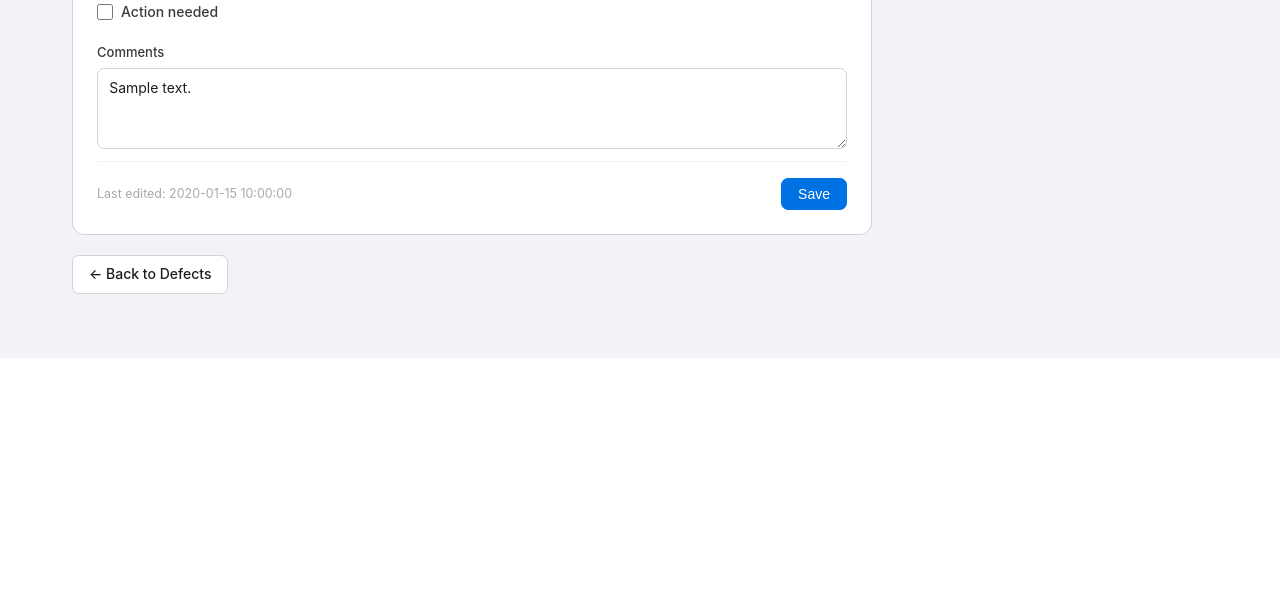
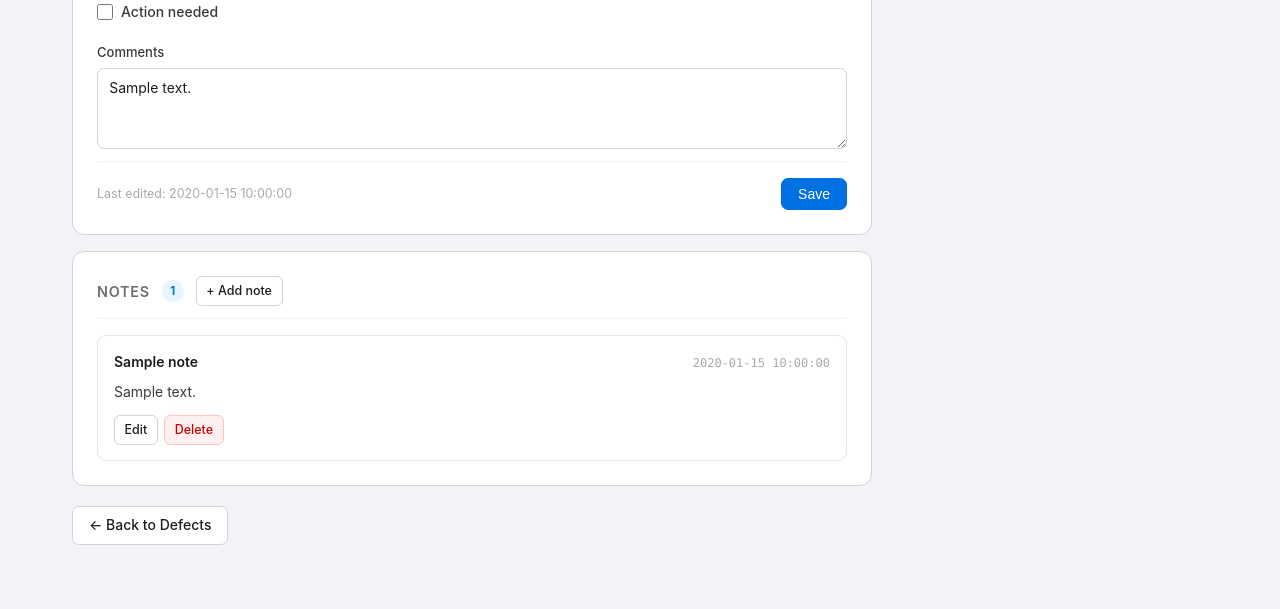
Before and after one commit to maruelha/chaosco, a Flask app: template app/templates/defect_detail.html in a window 1280 px wide. Shown: the part 1548-2157 px from the top of the page. Before the commit the page ends 1906 px from the top, so only its background shows below. Run offline with Flask 3, Linux system fonts and the light colour scheme; the template is opened without the code that fills it: most values are stand-ins (such as "Sample title", 1, 10 or a date in 2020).

Commit message:
UI Pass C: notes — quick-add from list + full CRUD in detail
Each defect row in the list now has a + Note button that opens
a lightweight add-note form and returns to the list with a banner
confirmation. The detail view gains a Notes section (id=notes)
showing all notes newest-first, with add/edit/delete actions; all
three operations use Post-Redirect-Get and surface banners.

Storage additions: list_notes_for_defect, get_note, add_note,
update_note, delete_note. list_defects now includes a note_count
subquery so the list shows the count without extra queries.

Three new templates: note_add, note_edit, note_confirm_delete.

Co-Authored-By: Claude Sonnet 4.6 <noreply@anthropic.com>

```diff
--- a/app/database.py
+++ b/app/database.py
@@ -148,7 +148,8 @@ def list_defects(
     sql = """
         SELECT d.defect_id, d.channel, d.country, d.solman_status, d.priority,
                d.assigned_to, d.excel_row, d.solman_name,
-               COALESCE(a.action_needed, 0) AS action_needed
+               COALESCE(a.action_needed, 0) AS action_needed,
+               (SELECT COUNT(*) FROM defect_notes n WHERE n.defect_id = d.defect_id) AS note_count
         FROM defects d
         LEFT JOIN defect_annotations a ON a.defect_id = d.defect_id
         WHERE 1=1
@@ -230,6 +231,54 @@ def upsert_defect_annotation(
         )
 
 
+def list_notes_for_defect(conn: sqlite3.Connection, defect_id: str) -> list[dict]:
+    """All notes for a defect, newest first."""
+    return _rows_to_dicts(conn.execute(
+        "SELECT * FROM defect_notes WHERE defect_id = ? ORDER BY created_at DESC",
+        (defect_id,),
+    ))
+
+
+def get_note(conn: sqlite3.Connection, note_id: int) -> dict | None:
+    rows = _rows_to_dicts(conn.execute(
+        "SELECT * FROM defect_notes WHERE id = ?", (note_id,)
+    ))
+    return rows[0] if rows else None
+
+
+def add_note(
+    conn: sqlite3.Connection,
+    defect_id: str,
+    heading: str | None,
+    note_text: str | None,
+) -> None:
+    from datetime import datetime
+    now = datetime.now().isoformat(timespec="seconds")
+    with conn:
+        conn.execute(
+            "INSERT INTO defect_notes (defect_id, created_at, heading, note) VALUES (?, ?, ?, ?)",
+            (defect_id, now, heading, note_text),
+        )
+
+
+def update_note(
+    conn: sqlite3.Connection,
+    note_id: int,
+    heading: str | None,
+    note_text: str | None,
+) -> None:
+    with conn:
+        conn.execute(
+            "UPDATE defect_notes SET heading = ?, note = ? WHERE id = ?",
+            (heading, note_text, note_id),
+        )
+
+
+def delete_note(conn: sqlite3.Connection, note_id: int) -> None:
+    with conn:
+        conn.execute("DELETE FROM defect_notes WHERE id = ?", (note_id,))
+
+
 def upsert_defects(conn: sqlite3.Connection, rows: list[dict], today: str) -> dict:
     """Process rows and upsert into defects.  All writes are in one transaction.
 
--- a/app/static/style.css
+++ b/app/static/style.css
@@ -450,3 +450,150 @@ dt:last-of-type, dd:last-of-type { border-bottom: none; }
 
 /* --------------------------------------------------------------- util */
 .mono { font-family: 'SF Mono', 'Cascadia Code', Consolas, monospace; font-size: 0.8125rem; }
+
+/* --------------------------------------------------------------- small button + danger */
+.btn-sm {
+  padding: 0.25rem 0.6rem;
+  font-size: 0.78rem;
+  border-radius: 6px;
+}
+.btn-danger {
+  background: #fff0f0;
+  color: #c00;
+  border-color: #ffc5c5;
+}
+.btn-danger:hover { background: #ffdede; border-color: #ffaaaa; }
+.btn-delete {
+  background: #ff3b30;
+  color: #fff;
+  border-color: #ff3b30;
+}
+.btn-delete:hover { background: #d92d22; border-color: #d92d22; }
+
+/* --------------------------------------------------------------- notes card */
+.notes-card {
+  background: #fff;
+  border: 1px solid #d2d2d7;
+  border-radius: 12px;
+  padding: 1.5rem;
+  max-width: 800px;
+  margin-bottom: 1rem;
+}
+
+.notes-count-badge {
+  display: inline-flex;
+  align-items: center;
+  justify-content: center;
+  min-width: 22px;
+  height: 22px;
+  background: #e8f4ff;
+  color: #0071e3;
+  font-size: 0.72rem;
+  font-weight: 700;
+  border-radius: 20px;
+  padding: 0 0.45rem;
+}
+
+.notes-list {
+  display: flex;
+  flex-direction: column;
+  gap: 0.75rem;
+}
+
+.note-item {
+  border: 1px solid #e5e5ea;
+  border-radius: 9px;
+  padding: 0.9rem 1rem;
+}
+
+.note-meta {
+  display: flex;
+  align-items: baseline;
+  gap: 0.75rem;
+  margin-bottom: 0.5rem;
+  flex-wrap: wrap;
+}
+.note-heading {
+  font-size: 0.875rem;
+  font-weight: 600;
+  color: #1d1d1f;
+  flex: 1;
+}
+.note-date {
+  font-family: 'SF Mono', 'Cascadia Code', Consolas, monospace;
+  font-size: 0.75rem;
+  color: #aaa;
+  white-space: nowrap;
+}
+.note-text {
+  font-size: 0.875rem;
+  color: #3a3a3c;
+  line-height: 1.6;
+  white-space: pre-wrap;
+  word-break: break-word;
+  margin-bottom: 0.75rem;
+}
+.note-actions {
+  display: flex;
+  gap: 0.4rem;
+}
+
+.notes-empty {
+  font-size: 0.875rem;
+  color: #aaa;
+  padding: 0.75rem 0;
+}
+.notes-empty a {
+  color: #0071e3;
+  text-decoration: none;
+}
+.notes-empty a:hover { text-decoration: underline; }
+
+/* --------------------------------------------------------------- list notes column */
+.notes-cell {
+  font-size: 0.8125rem;
+  white-space: nowrap;
+}
+.note-count-link {
+  color: #0071e3;
+  text-decoration: none;
+  font-size: 0.8125rem;
+}
+.note-count-link:hover { text-decoration: underline; }
+.notes-sep {
+  color: #c7c7cc;
+  margin: 0 0.1rem;
+}
+
+/* --------------------------------------------------------------- delete confirm */
+.delete-warning {
+  font-size: 0.875rem;
+  color: #c00;
+  margin-bottom: 1rem;
+}
+.note-preview-heading {
+  font-size: 0.9375rem;
+  font-weight: 600;
+  margin-bottom: 0.5rem;
+}
+.note-preview-text {
+  font-size: 0.875rem;
+  color: #3a3a3c;
+  line-height: 1.6;
+  white-space: pre-wrap;
+  word-break: break-word;
+}
+
+/* --------------------------------------------------------------- field hint */
+.field-hint {
+  font-size: 0.75rem;
+  font-weight: 400;
+  color: #aaa;
+}
+
+/* --------------------------------------------------------------- saved banner variant (info/neutral) */
+.saved-banner--info {
+  background: #f0f0f5;
+  border-color: #c7c7cc;
+  color: #3a3a3c;
+}
--- a/app/templates/defect_detail.html
+++ b/app/templates/defect_detail.html
@@ -113,6 +113,39 @@
   </form>
 </div>
 
+{# ---------------------------------------------------------------- Section 3: notes #}
+<div class="notes-card" id="notes">
+  <div class="card-header-row">
+    <h2>Notes</h2>
+    {% if notes %}<span class="notes-count-badge">{{ notes | length }}</span>{% endif %}
+    <a href="/defects/{{ defect.defect_id }}/notes/add?return_to=detail" class="btn btn-sm">+ Add note</a>
+  </div>
+
+  {% if note_added %}<div class="saved-banner">&#10003;&nbsp; Note added.</div>{% endif %}
+  {% if note_saved %}<div class="saved-banner">&#10003;&nbsp; Note saved.</div>{% endif %}
+  {% if note_deleted %}<div class="saved-banner saved-banner--info">&#10003;&nbsp; Note deleted.</div>{% endif %}
+
+  {% if notes %}
+  <div class="notes-list">
+    {% for n in notes %}
+    <div class="note-item">
+      <div class="note-meta">
+        <span class="note-heading">{{ n.heading or '(no heading)' }}</span>
+        <span class="note-date mono">{{ n.created_at }}</span>
+      </div>
+      <p class="note-text">{{ n.note or '' }}</p>
+      <div class="note-actions">
+        <a href="/defects/{{ defect.defect_id }}/notes/{{ n.id }}/edit" class="btn btn-sm">Edit</a>
+        <a href="/defects/{{ defect.defect_id }}/notes/{{ n.id }}/delete" class="btn btn-sm btn-danger">Delete</a>
+      </div>
+    </div>
+    {% endfor %}
+  </div>
+  {% else %}
+  <p class="notes-empty">No notes yet. <a href="/defects/{{ defect.defect_id }}/notes/add?return_to=detail">Add the first one.</a></p>
+  {% endif %}
+</div>
+
 <div class="btn-row">
   <a href="/defects" class="btn">&#8592; Back to Defects</a>
 </div>
--- a/app/web.py
+++ b/app/web.py
@@ -48,6 +48,7 @@ def defects_list():
     channel = request.args.get("channel", "")
     status = request.args.get("status", "")
     action_needed = request.args.get("action_needed", "")
+    note_added = request.args.get("note_added") == "1"
 
     conn = _get_conn()
     defects = database.list_defects(
@@ -68,6 +69,7 @@ def defects_list():
         channel=channel,
         status=status,
         action_needed=action_needed,
+        note_added=note_added,
     )
 
 
@@ -98,9 +100,86 @@ def defect_detail(defect_id: str):
         conn.close()
         return redirect(url_for("defect_detail", defect_id=defect_id, saved="1"))
 
+    notes = database.list_notes_for_defect(conn, defect_id)
     conn.close()
     saved = request.args.get("saved") == "1"
-    return render_template("defect_detail.html", defect=defect, saved=saved)
+    note_added = request.args.get("note_added") == "1"
+    note_saved = request.args.get("note_saved") == "1"
+    note_deleted = request.args.get("note_deleted") == "1"
+    return render_template(
+        "defect_detail.html",
+        defect=defect,
+        saved=saved,
+        notes=notes,
+        note_added=note_added,
+        note_saved=note_saved,
+        note_deleted=note_deleted,
+    )
+
+
+# ---------------------------------------------------------------------------
+# Note routes
+# ---------------------------------------------------------------------------
+
+@app.route("/defects/<defect_id>/notes/add")
+def note_add_form(defect_id: str):
+    conn = _get_conn()
+    defect = database.get_defect(conn, defect_id)
+    conn.close()
+    if defect is None:
+        return render_template("404.html", defect_id=defect_id), 404
+    return_to = request.args.get("return_to", "detail")
+    return render_template("note_add.html", defect=defect, return_to=return_to)
+
+
+@app.route("/defects/<defect_id>/notes", methods=["POST"])
+def note_add(defect_id: str):
+    conn = _get_conn()
+    defect = database.get_defect(conn, defect_id)
+    if defect is None:
+        conn.close()
+        return render_template("404.html", defect_id=defect_id), 404
+    heading = request.form.get("heading", "").strip() or None
+    note_text = request.form.get("note", "").strip() or None
+    return_to = request.form.get("return_to", "detail")
+    if note_text:
+        database.add_note(conn, defect_id, heading, note_text)
+    conn.close()
+    if return_to == "list":
+        return redirect(url_for("defects_list", note_added="1"))
+    return redirect(url_for("defect_detail", defect_id=defect_id, note_added="1"))
+
+
+@app.route("/defects/<defect_id>/notes/<int:note_id>/edit", methods=["GET", "POST"])
+def note_edit(defect_id: str, note_id: int):
+    conn = _get_conn()
+    note = database.get_note(conn, note_id)
+    if note is None or note["defect_id"] != defect_id:
+        conn.close()
+        return render_template("404.html", defect_id=defect_id), 404
+    if request.method == "POST":
+        heading = request.form.get("heading", "").strip() or None
+        note_text = request.form.get("note", "").strip() or None
+        database.update_note(conn, note_id, heading, note_text)
+        conn.close()
+        return redirect(url_for("defect_detail", defect_id=defect_id, note_saved="1"))
+    conn.close()
+    return render_template("note_edit.html", defect_id=defect_id, note=note)
+
+
+@app.route("/defects/<defect_id>/notes/<int:note_id>/delete", methods=["GET", "POST"])
+def note_delete(defect_id: str, note_id: int):
+    conn = _get_conn()
+    note = database.get_note(conn, note_id)
+    if note is None or note["defect_id"] != defect_id:
+        conn.close()
+        return render_template("404.html", defect_id=defect_id), 404
+    if request.method == "POST":
+        database.delete_note(conn, note_id)
+        conn.close()
+        return redirect(url_for("defect_detail", defect_id=defect_id, note_deleted="1"))
+    conn.close()
+    return render_template("note_confirm_delete.html", defect_id=defect_id, note=note)
 
 
 # ---------------------------------------------------------------------------
```
Also changed, not shown: app/templates/defects.html (+13 -1 lines), app/templates/note_add.html (added, +53 -0 lines), app/templates/note_confirm_delete.html (added, +34 -0 lines), app/templates/note_edit.html (added, +44 -0 lines).
